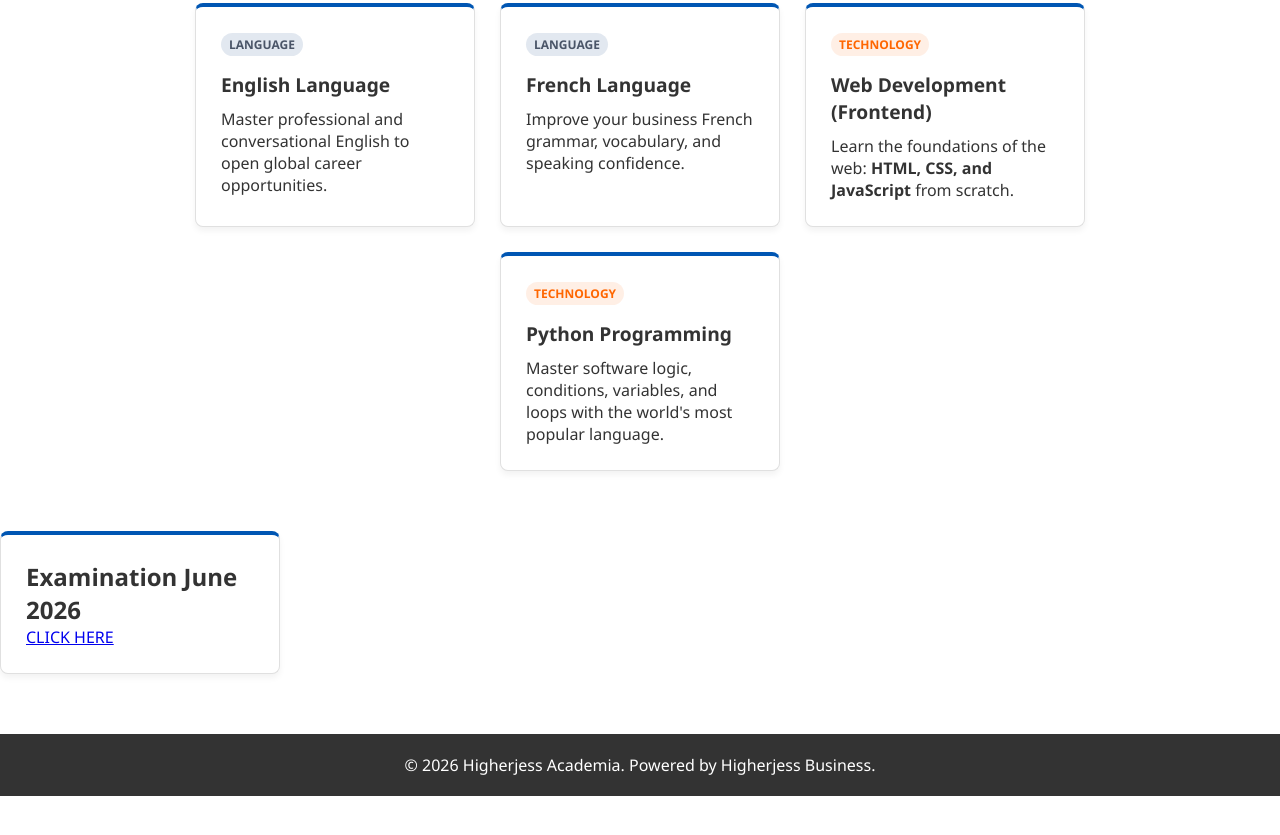
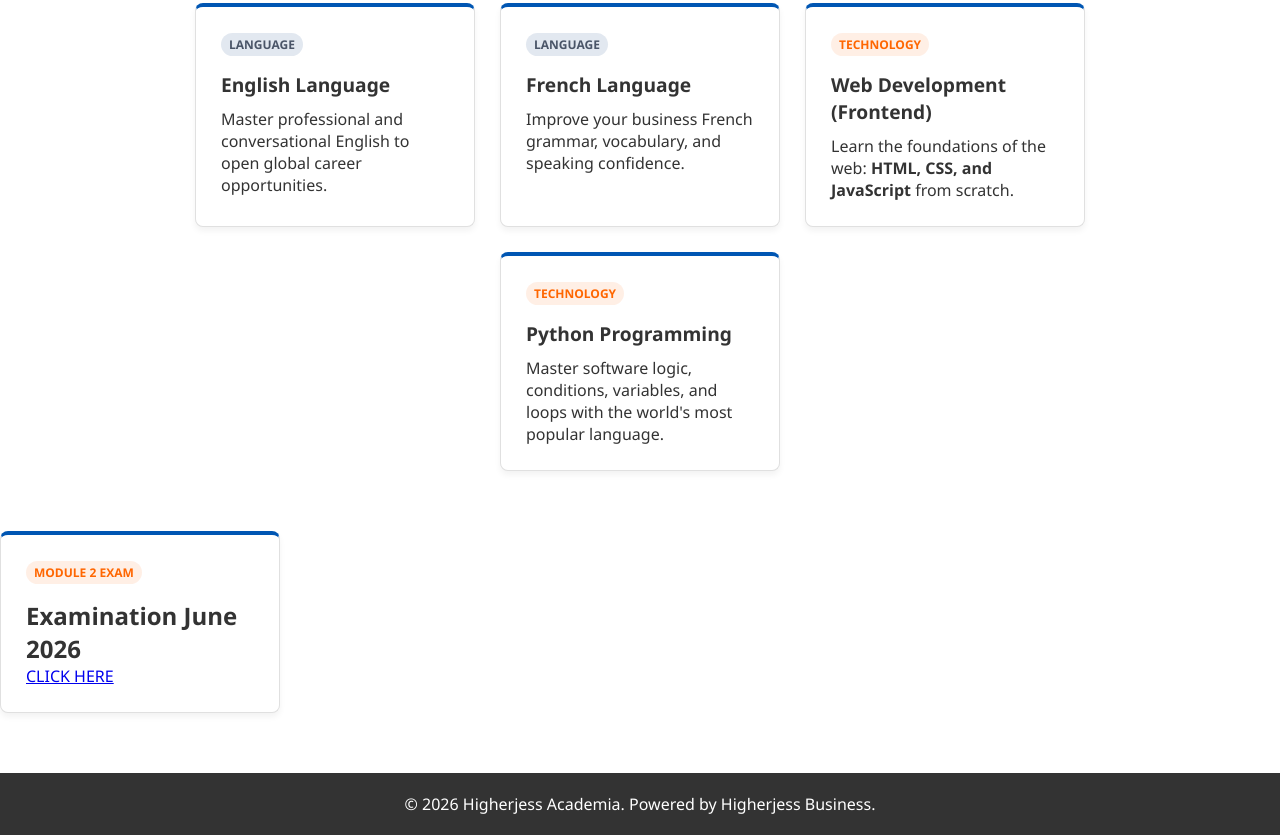
Before and after one commit to jess-tech-dev/h-academia, a plain HTML site: page index.html in a window 1280 px wide. Shown: the part 411-1246 px from the top of the page. Before the commit the page ends 1207 px from the top, so only its background shows below. Drawn offline with Linux system fonts and the light colour scheme.

Commit message:
Update index.html
Add text

```diff
--- a/index.html
+++ b/index.html
@@ -60,8 +60,9 @@
             </div>
         </div>
     </section>
-    <section>
-        <div class="course-card">
+      <section>
+            <div class="course-card">
+                <div class="course-badge tech">Module 2 exam</div>
             <h1>Examination June 2026</h1>
             <a href="examination_higherjess.html">CLICK HERE</a>
         </div>
```
